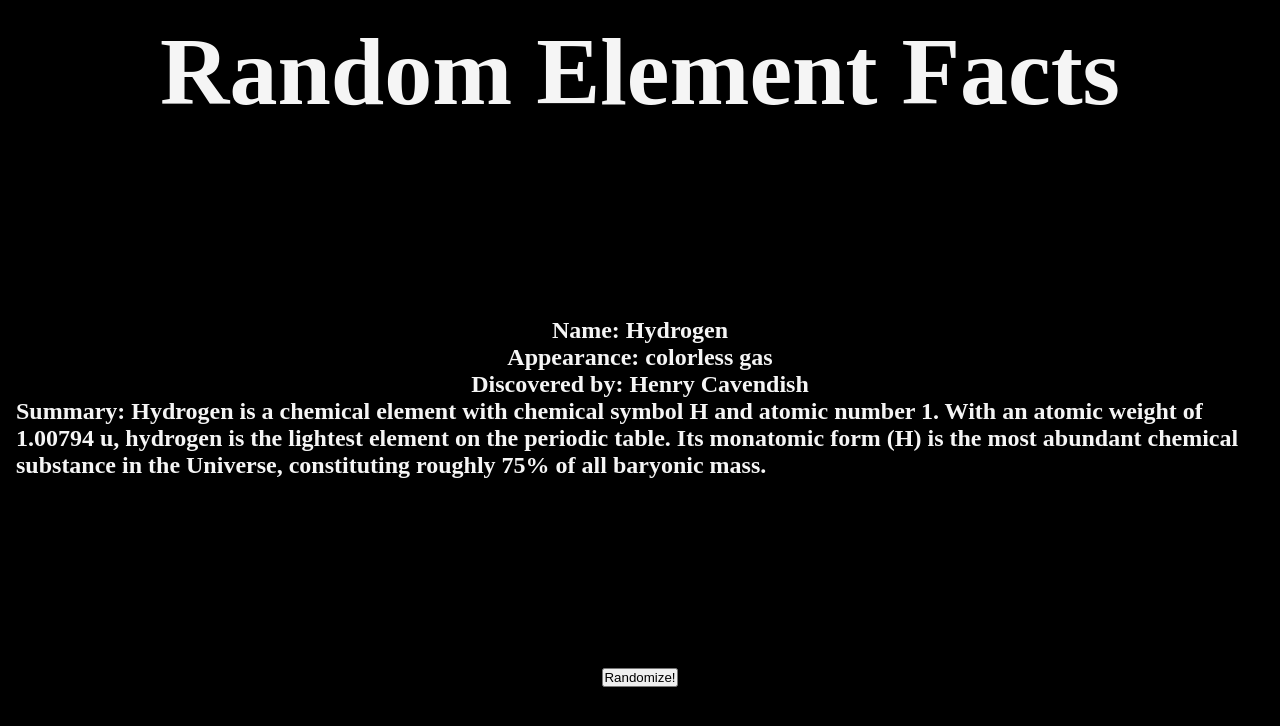
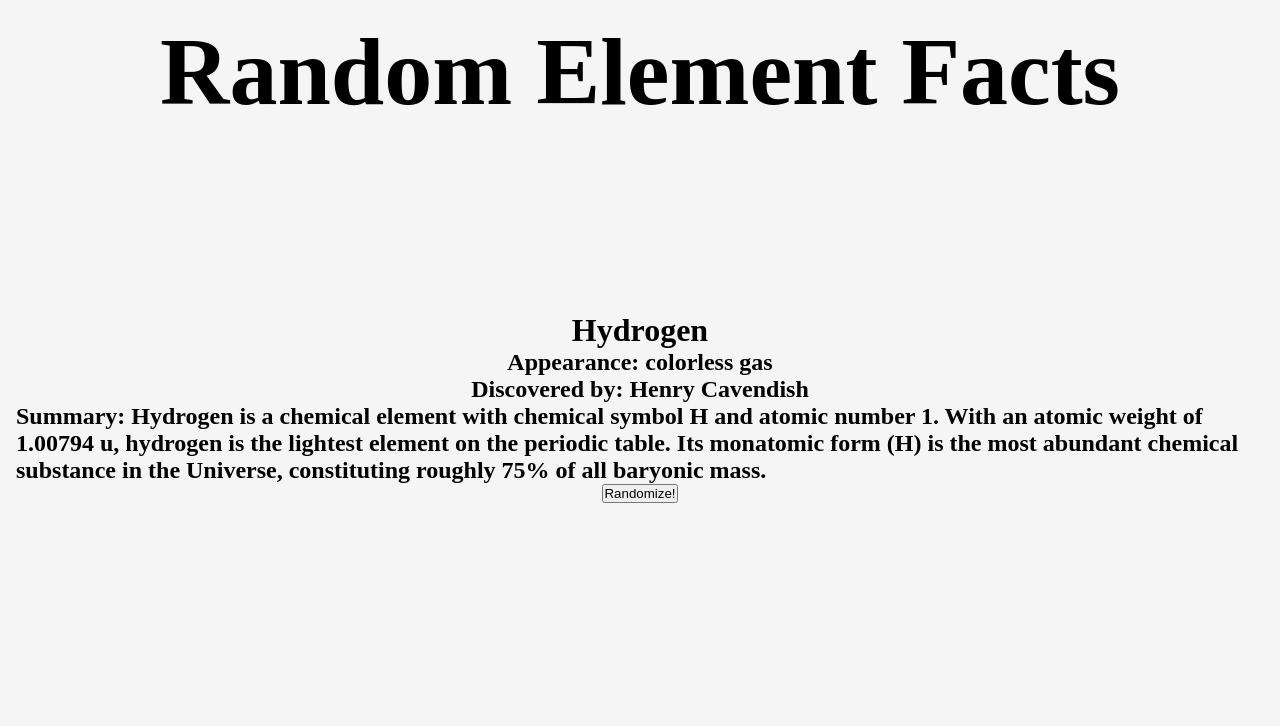
Before and after one commit to robbyrenz/random-element-facts, a React (Create React App) app: page / in a window 1280 px wide. Shown: the top 726 px of the page. Built offline with nearby package versions, Linux system fonts and the light colour scheme.

Commit message:
move button to Element component & refactored code

```diff
--- a/src/components/Element.js
+++ b/src/components/Element.js
@@ -3,10 +3,11 @@ import React from "react"
 function Element(props) {
     return (
         <div className="container">
-            <h2>Name: {props.element.name}</h2>
+            <h1>{props.element.name}</h1>
             <h2>Appearance: {props.element.appearance}</h2>
             <h2>Discovered by: {props.element.discovered_by}</h2>
             <h2>Summary: {props.element.summary}</h2>
+            <button onClick={props.handleClick}>Randomize!</button>
         </div>
     )
 }
--- a/src/components/ElementContainer.js
+++ b/src/components/ElementContainer.js
@@ -15,16 +15,7 @@ class ElementContainer extends React.Component {
     }
 
     handleClick() {
-        if (document.body.style.backgroundColor === "white") {
-            document.body.style.backgroundColor = "black"
-            document.body.style.color = "white"
-            console.log(this.state.elements[0])
-        }
-        else {
-            document.body.style.backgroundColor = "white"
-            document.body.style.color = "black"
-            console.log(this.state.elements[1])
-        }
+
     }
 
     generateRandomElement() {
@@ -34,9 +25,10 @@ class ElementContainer extends React.Component {
     render() {
         return (
             <div className="container">
-                <h1>{this.props.greetings}</h1>
-                <Element element={this.state.randomElement} />
-                <button onClick={this.handleClick}>Randomize!</button>
+                <Element
+                    element={this.state.randomElement}
+                    handleClick={this.handleClick}
+                />
             </div>
         )
     }
--- a/src/index.css
+++ b/src/index.css
@@ -5,8 +5,10 @@
 }
 
 body {
-	background: black;
-	color: whitesmoke;
+	/* background: black;
+	color: whitesmoke; */
+	background: whitesmoke;
+	color: black;
 	font-family: 'Times New Roman';
 	padding: 1em;
 }
```
